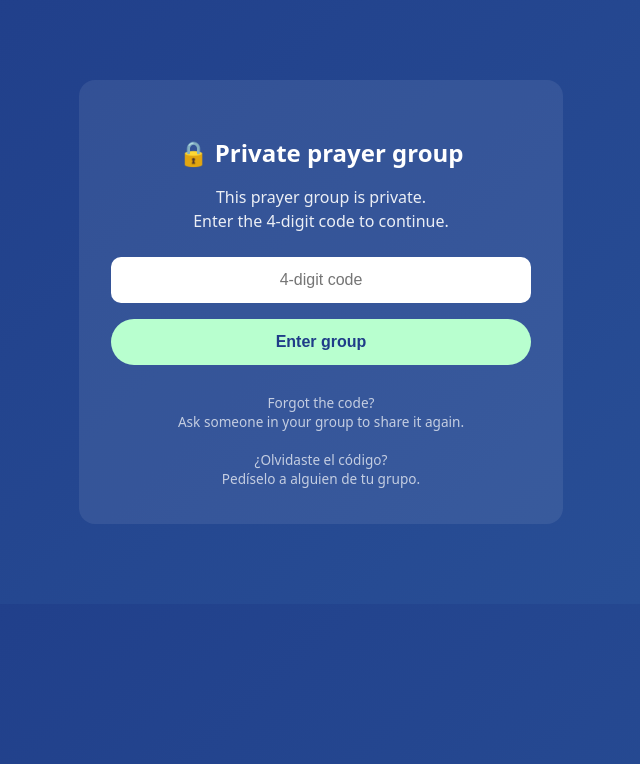
After one commit to diegoezce/GlobalPrayer, a Django app: template GlobalPrayer/prayer_board/templates/prayer_board/enter_group_code.html in a window 1280 px wide. The commit adds this page. Shown: the top 764 px of the page, without its empty margins (319-959 px from the left). Run offline with Django 5.2, Linux system fonts and the light colour scheme; the template is opened without the code that fills it, so the values that code supplies are empty.

Commit message:
agregamos seguridad

```diff
--- a/GlobalPrayer/prayer_board/models.py
+++ b/GlobalPrayer/prayer_board/models.py
@@ -3,6 +3,8 @@ from django.db import models
 class FamilyGroup(models.Model):
     name = models.CharField(max_length=255)
     description = models.TextField(blank=True, null=True)
+    is_private = models.BooleanField(default=False)
+    access_code = models.CharField(max_length=4, blank=True, null=True)
     created_at = models.DateTimeField(auto_now_add=True)
 
     def __str__(self):
@@ -12,6 +14,10 @@ class PrayerRequest(models.Model):
     family_group = models.ForeignKey(FamilyGroup, on_delete=models.CASCADE, related_name='prayer_requests')
     title = models.CharField(max_length=255)
     description = models.TextField()
+    prayed_count = models.PositiveIntegerField(default=0)
+    last_prayed_at = models.DateTimeField(null=True, blank=True)
+    is_answered = models.BooleanField(default=False)
+    answered_at = models.DateTimeField(null=True, blank=True)
     created_at = models.DateTimeField(auto_now_add=True)
 
     def __str__(self):
--- /dev/null
+++ b/GlobalPrayer/prayer_board/templates/prayer_board/enter_group_code.html
@@ -0,0 +1,107 @@
+<!DOCTYPE html>
+<html lang="en">
+<head>
+    <meta charset="UTF-8">
+    <title>Private Prayer Group – Global Prayer</title>
+    <meta name="viewport" content="width=device-width, initial-scale=1.0">
+
+    <style>
+        body {
+            margin: 0;
+            font-family: system-ui, -apple-system, BlinkMacSystemFont, "Segoe UI", sans-serif;
+            background: linear-gradient(135deg, #1f3c88, #2a5298);
+            color: #ffffff;
+        }
+
+        .container {
+            max-width: 420px;
+            margin: 80px auto;
+            padding: 36px 32px;
+            text-align: center;
+            background: rgba(255,255,255,0.08);
+            border-radius: 16px;
+        }
+
+        h2 {
+            margin-bottom: 12px;
+            font-weight: 600;
+        }
+
+        p {
+            opacity: 0.9;
+            line-height: 1.5;
+        }
+
+        input {
+            padding: 14px;
+            font-size: 1rem;
+            text-align: center;
+            border-radius: 10px;
+            border: none;
+        }
+
+        button {
+            padding: 14px;
+            font-size: 1rem;
+            border-radius: 999px;
+            background: #b8ffcf;
+            color: #1f3c88;
+            border: none;
+            cursor: pointer;
+            font-weight: 600;
+        }
+
+        .error {
+            margin-top: 18px;
+            color: #ffb3b3;
+            font-size: 0.9rem;
+        }
+
+        .hint {
+            margin-top: 28px;
+            font-size: 0.85rem;
+            opacity: 0.7;
+        }
+    </style>
+</head>
+<body>
+
+<div class="container">
+    <h2>🔒 Private prayer group</h2>
+
+    <p>
+        This prayer group is private.<br>
+        Enter the 4-digit code to continue.
+    </p>
+
+    <form method="post" style="display:flex; flex-direction:column; gap:16px; margin-top:24px;">
+        {% csrf_token %}
+        <input
+            type="text"
+            name="access_code"
+            maxlength="4"
+            required
+            placeholder="4-digit code"
+        />
+
+        <button type="submit">
+            Enter group
+        </button>
+    </form>
+
+    {% if error %}
+        <div class="error">
+            Invalid code. Please try again.
+        </div>
+    {% endif %}
+
+    <div class="hint">
+        Forgot the code?<br>
+        Ask someone in your group to share it again.<br><br>
+        ¿Olvidaste el código?<br>
+        Pedíselo a alguien de tu grupo.
+    </div>
+</div>
+
+</body>
+</html>
--- a/GlobalPrayer/prayer_board/urls.py
+++ b/GlobalPrayer/prayer_board/urls.py
@@ -5,6 +5,18 @@ urlpatterns = [
     path('', views.prayer_board_landing, name='prayer_board_landing'),
     path('<int:group_id>/prayer-requests/', views.prayer_requests_list, name='prayer_requests_list'),
     path('<int:group_id>/add-prayer-request/', views.add_prayer_request, name='add_prayer_request'),
+    path('prayer-request/<int:request_id>/prayed/', views.mark_as_prayed, name='mark_as_prayed'),
     path('family-groups/', views.family_groups_list, name='family_groups_list'),
     path('add-family-group/', views.add_family_group, name='add_family_group'),
+    path("prayer-request/<int:request_id>/answered/",views.mark_as_answered,name="mark_as_answered"),
+    path(
+    "group/<int:group_id>/enter/",
+    views.enter_group_code,
+    name="enter_group_code",
+    ),
+    path(
+    'group/<int:group_id>/created/',
+    views.family_group_created,
+    name='family_group_created'
+    ),
 ]
```
Also changed, not shown: GlobalPrayer/prayer_board/templates/prayer_board/add_family_group.html (+33 -0 lines), GlobalPrayer/prayer_board/templates/prayer_board/family_group_created.html (added, +92 -0 lines), GlobalPrayer/prayer_board/templates/prayer_board/prayer_requests_list.html (+56 -6 lines), GlobalPrayer/prayer_board/views.py (+89 -2 lines).
